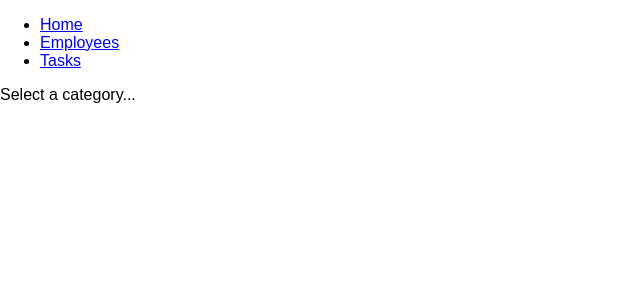
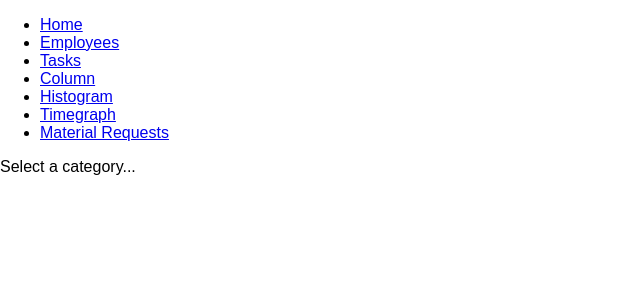
Before and after one commit to danielpowell4/ridge, a React (Create React App) app: page / in a window 1280 px wide. Shown: the top 300 px of the page, without its empty margins (0-640 px from the left). Built offline with nearby package versions, Linux system fonts and the light colour scheme.

Commit message:
Plays catch up
Commits the components into the app, inside the router

```diff
--- a/src/App.js
+++ b/src/App.js
@@ -1,7 +1,15 @@
 import React from "react";
 import "./App.css";
 import { BrowserRouter as Router, Route } from "react-router-dom";
-import { Employees, Tasks, MainMenu } from "./components";
+import {
+  Employees,
+  Column,
+  Tasks,
+  MainMenu,
+  Timegraph,
+  Histogram,
+  MaterialRequests
+} from "./components";
 
 const Landing = _ => <div>Select a category...</div>;
 
@@ -12,6 +20,10 @@ const App = _ => (
 
       <Route path="/employees" component={Employees} />
       <Route path="/tasks" component={Tasks} />
+      <Route path="/column" component={Column} />
+      <Route path="/histogram" component={Histogram} />
+      <Route path="/timegraph" component={Timegraph} />
+      <Route path="/material-requests" component={MaterialRequests} />
       <Route exact path="/" component={Landing} />
     </div>
   </Router>
--- a/src/components/MainMenu.js
+++ b/src/components/MainMenu.js
@@ -13,6 +13,18 @@ const Menu = _ => (
       <li>
         <Link to="/tasks">Tasks</Link>
       </li>
+      <li>
+        <Link to="/column">Column</Link>
+      </li>
+      <li>
+        <Link to="/histogram">Histogram</Link>
+      </li>
+      <li>
+        <Link to="/timegraph">Timegraph</Link>
+      </li>
+      <li>
+        <Link to="/material-requests">Material Requests</Link>
+      </li>
     </ul>
   </div>
 );
--- a/src/components/index.js
+++ b/src/components/index.js
@@ -1,5 +1,7 @@
-import Employees from "./Employees";
-import MainMenu from "./MainMenu";
-import Tasks from "./Tasks";
-
-export { Employees, MainMenu, Tasks };
+export { default as Employees } from "./Employees";
+export { default as MainMenu } from "./MainMenu";
+export { default as Tasks } from "./Tasks";
+export { default as Column } from "./Column";
+export { default as Histogram } from "./Histogram";
+export { default as MaterialRequests } from "./MaterialRequests";
+export { default as Timegraph } from "./Timegraph";
```
